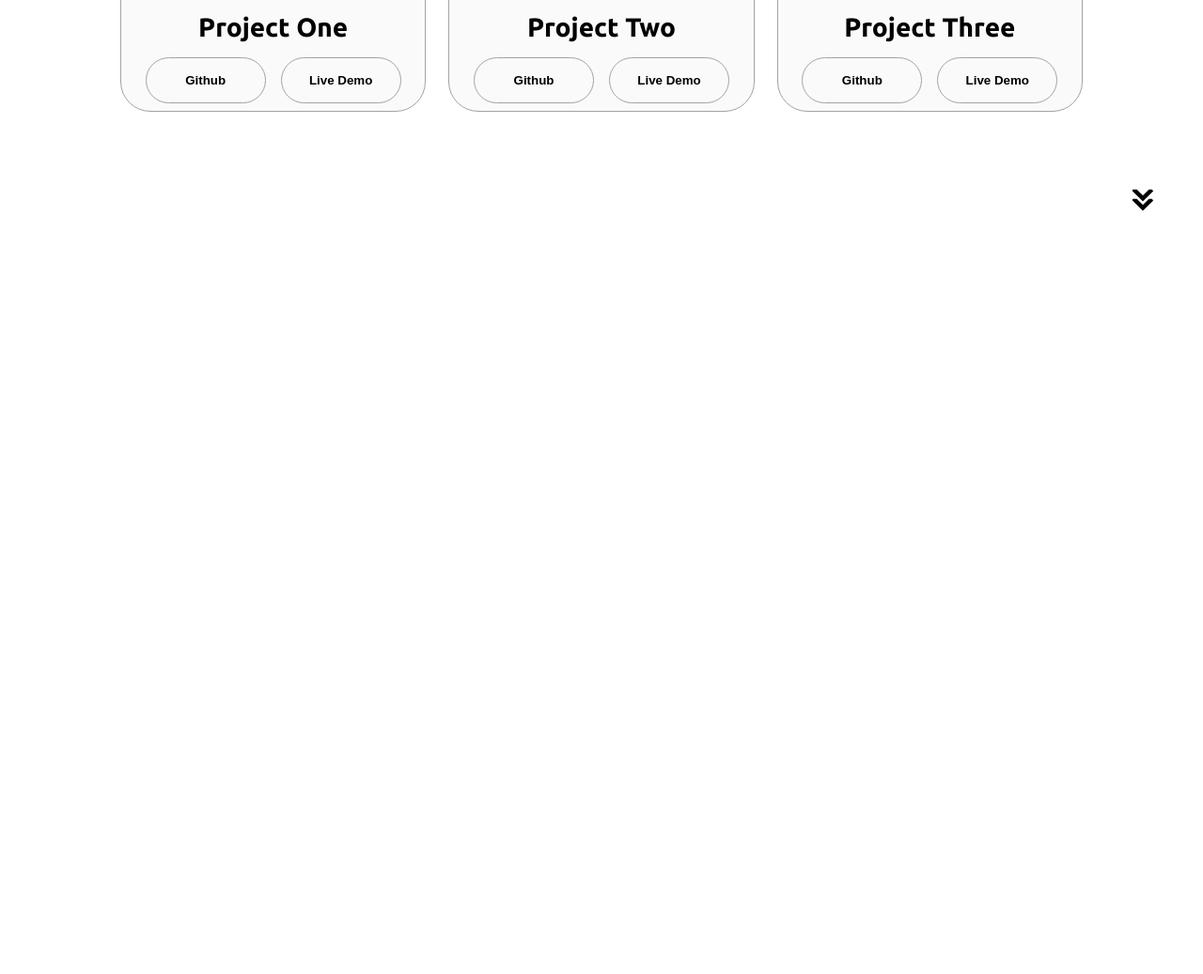
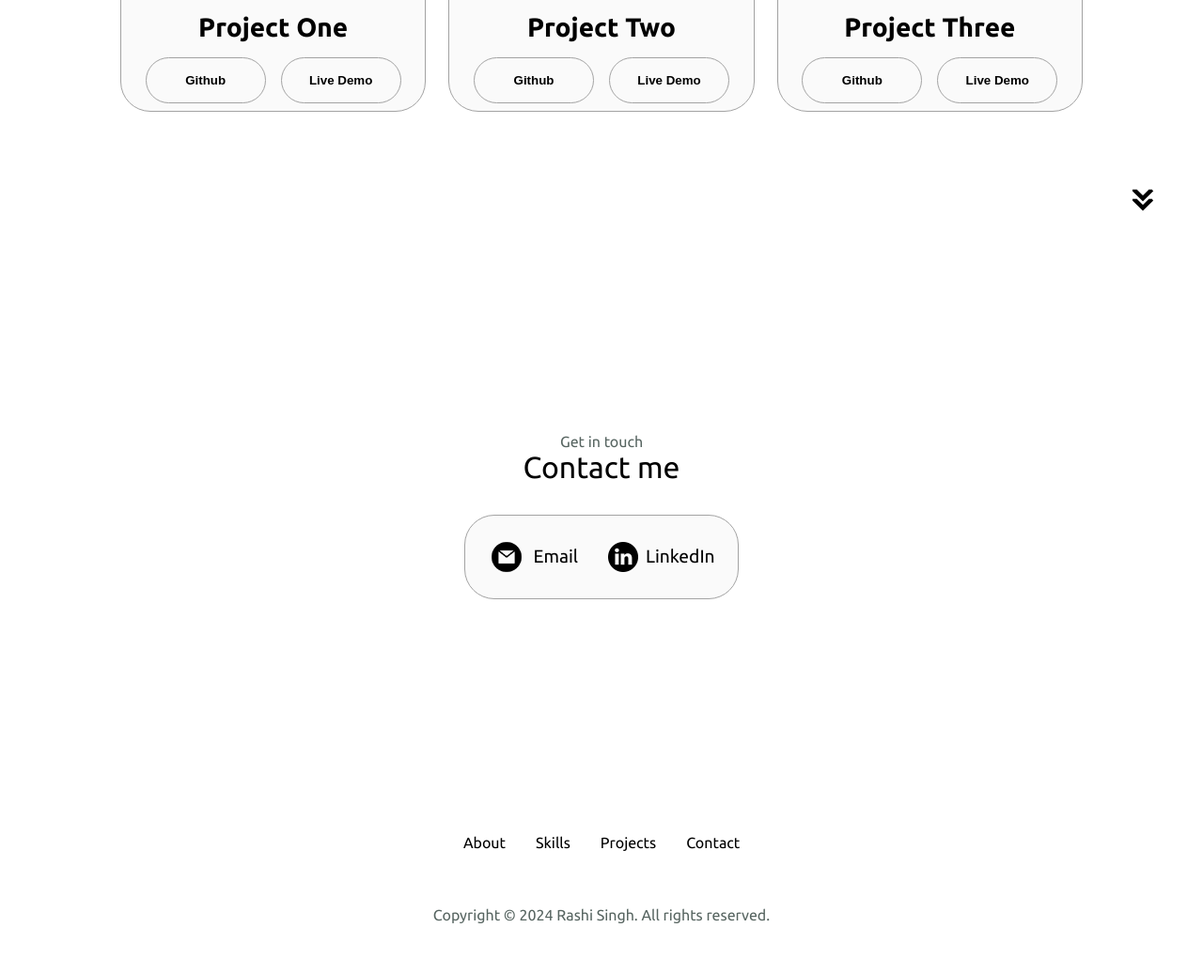
Before and after one commit to RashiSingh13/Portfolio, a plain HTML site: page index.html in a window 1280 px wide. Shown: the part 2907-3944 px from the top of the page at 94% size. Before the commit the page ends 3176 px from the top, so only its background shows below. Drawn offline with Linux system fonts and the light colour scheme.

Commit message:
Contact Section completed

```diff
--- a/index.html
+++ b/index.html
@@ -8,6 +8,8 @@
     <link rel="stylesheet" href="mediaqueries.css" />
   </head>
   <body>
+    <!-- Nav Bar -->
+
     <nav id="desktop-nav">
       <div class="logo">RASHI SINGH</div>
       <div>
@@ -39,7 +41,7 @@
       </div>
     </nav>
 
-    <!-- Section -->
+    <!-- Home Section -->
 
     <section id="profile">
       <div class="pic-container">
@@ -282,9 +284,7 @@
               </article>
 
               <article>
-                <img src="./assets/git.png" alt="git image"
-                class="icon"
-                />
+                <img src="./assets/git.png" alt="git image" class="icon" />
                 <div>
                   <h3>Git</h3>
                   <p>Basic</p>
@@ -311,64 +311,79 @@
         <div class="about-containers">
           <div class="details-container color-container">
             <div class="article-container">
-            <img src="./assets/project-1.png" alt="project 1" class="project-img">
+              <img
+                src="./assets/project-1.png"
+                alt="project 1"
+                class="project-img"
+              />
             </div>
             <h2 class="skill-sub-title project-title">Project One</h2>
             <div class="btn-container">
               <button
                 class="btn btn-color-2 project-btn"
-            onclick="window.open('https://github.com/RashiSingh13/Laundry-Management-System')">
+                onclick="window.open('https://github.com/RashiSingh13/Laundry-Management-System')"
+              >
                 Github
               </button>
 
               <button
                 class="btn btn-color-2 project-btn"
-            onclick="window.open('https://github.com/RashiSingh13/Laundry-Management-System')">
+                onclick="window.open('https://github.com/RashiSingh13/Laundry-Management-System')"
+              >
                 Live Demo
               </button>
-
             </div>
           </div>
 
           <div class="details-container color-container">
             <div class="article-container">
-            <img src="./assets/project-2.png" alt="project 2" class="project-img">
+              <img
+                src="./assets/project-2.png"
+                alt="project 2"
+                class="project-img"
+              />
             </div>
             <h2 class="skill-sub-title project-title">Project Two</h2>
             <div class="btn-container">
               <button
                 class="btn btn-color-2 project-btn"
-            onclick="window.open('https://github.com/RashiSingh13/Laundry-Management-System')">
+                onclick="window.open('https://github.com/RashiSingh13/Laundry-Management-System')"
+              >
                 Github
               </button>
 
               <button
                 class="btn btn-color-2 project-btn"
-            onclick="window.open('https://github.com/RashiSingh13/Laundry-Management-System')">
+                onclick="window.open('https://github.com/RashiSingh13/Laundry-Management-System')"
+              >
                 Live Demo
               </button>
-
             </div>
           </div>
 
           <div class="details-container color-container">
             <div class="article-container">
-            <img src="./assets/project-3.png" alt="project 3" class="project-img">
+              <img
+                src="./assets/project-3.png"
+                alt="project 3"
+                class="project-img"
+              />
             </div>
             <h2 class="skill-sub-title project-title">Project Three</h2>
             <div class="btn-container">
               <button
                 class="btn btn-color-2 project-btn"
-            onclick="window.open('https://github.com/RashiSingh13/Laundry-Management-System')">
+                onclick="window.open('https://github.com/RashiSingh13/Laundry-Management-System')"
+              >
                 Github
               </button>
 
               <button
                 class="btn btn-color-2 project-btn"
-            onclick="window.open('https://github.com/RashiSingh13/Laundry-Management-System')">
+                onclick="window.open('https://github.com/RashiSingh13/Laundry-Management-System')"
+              >
                 Live Demo
               </button>
-
             </div>
           </div>
         </div>
@@ -380,11 +395,52 @@
         class="icon arrow"
         onclick="location.href='./#contact'"
       />
-
     </section>
 
     <!-- Contact Section -->
 
+    <section id="contact">
+      <p class="about-text-p1">Get in touch</p>
+      <div class="title">Contact me</div>
+      <div class="upper-container">
+        <div class="info-container">
+          <img
+            src="./assets/email.png"
+            alt="email icon"
+            class="icon contact-icon email-icon"
+          />
+          <p><a href="mailto:singhrashi08364@gmail.com">Email</a></p>
+        </div>
+
+        <div class="info-container">
+          <img
+            src="./assets/linkedin.png"
+            alt="linkedin icon"
+            class="icon contact-icon"
+          />
+          <p><a href="https://www.linkedin.com/in/rashisingh13/">LinkedIn</a></p>
+        </div>
+
+
+      </div>
+    </section>
+
+    <!-- Footer -->
+
+    <footer>
+      <nav>
+      <div class="nav-links-container">
+        <ul class="links">
+          <li><a href="#about">About</a></li>
+          <li><a href="#skills">Skills</a></li>
+          <li><a href="#projects">Projects</a></li>
+          <li><a href="#contact">Contact</a></li>
+        </ul>
+      </div>
+    </nav>
+    <p>Copyright &#169; 2024 Rashi Singh. All rights reserved.</p>
+    </footer>
+
     <script src="script.js"></script>
   </body>
 </html>
--- a/style.css
+++ b/style.css
@@ -23,6 +23,7 @@ a, .btn{
     transition: all 300ms ease;
 }
 
+
 nav, .links{
     display: flex;
 }
@@ -32,6 +33,7 @@ nav{
     align-items: center;
     height: 17vh;
 }
+
 
 .links{
     gap: 2rem;
@@ -386,3 +388,56 @@ article .icon{
 
 
 /* Contact Section */
+
+#contact{
+    /* padding-top: 6rem; */
+    display: flex;
+    justify-content: center;
+    flex-direction: column;
+    height: 70vh;
+
+}
+
+.upper-container{
+    display: flex;
+    justify-content: center;
+    border-radius: 2rem;
+    border: rgb(53, 53, 53) 0.1rem solid;
+    background:rgb(250, 250, 250) ;
+    margin: 2rem auto;
+    padding:0.5rem;
+    border-color: rgb(163, 163, 163);
+}
+
+.info-container{
+    display: flex;
+    align-items: center;
+    justify-content: center;
+    gap: 0.5rem;
+    margin: 1rem;
+
+}
+
+.info-container p{
+    font-size: larger;
+
+}
+
+.contact-icon{
+    cursor: default;
+}
+
+.email-icon{
+    height: 2.5rem;
+}
+
+/* Footer Section */
+
+footer{
+    height: 26vh;
+    margin: 0 1rem;
+}
+
+footer p{
+    text-align: center;
+}
```
Lines whose indentation alone changed are shown as unchanged.
